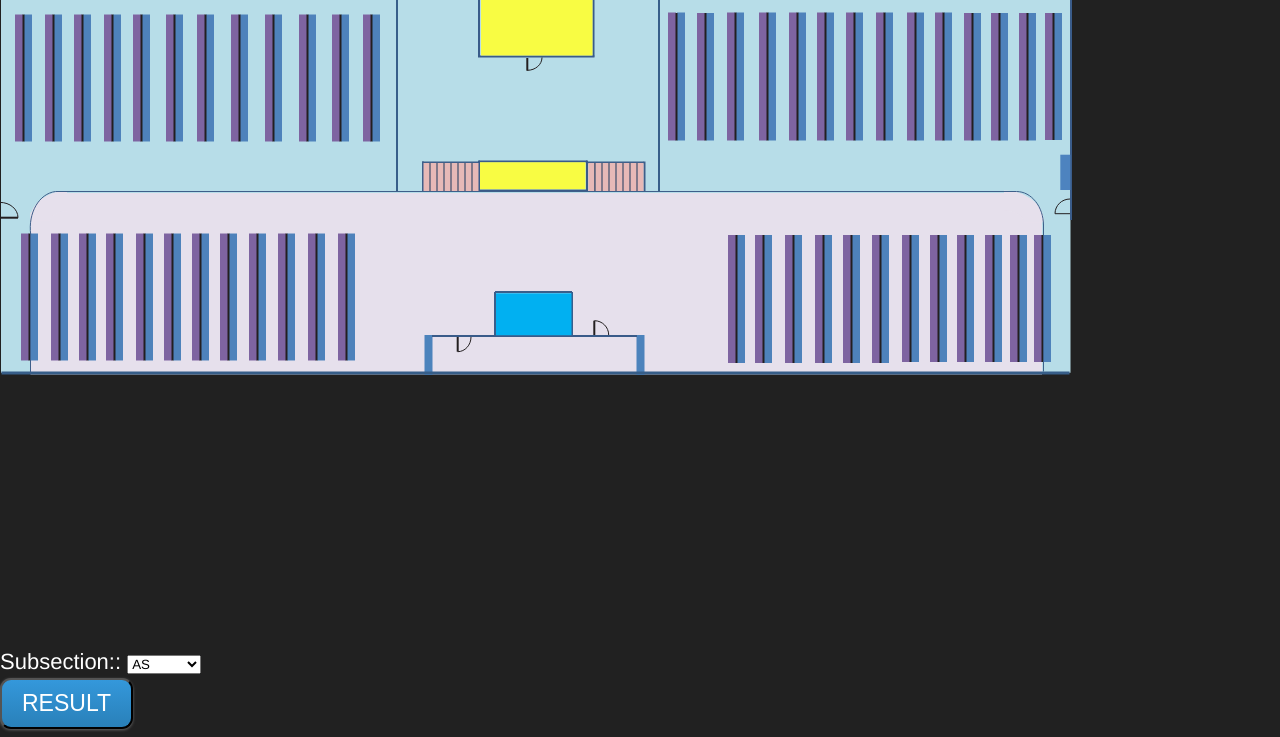
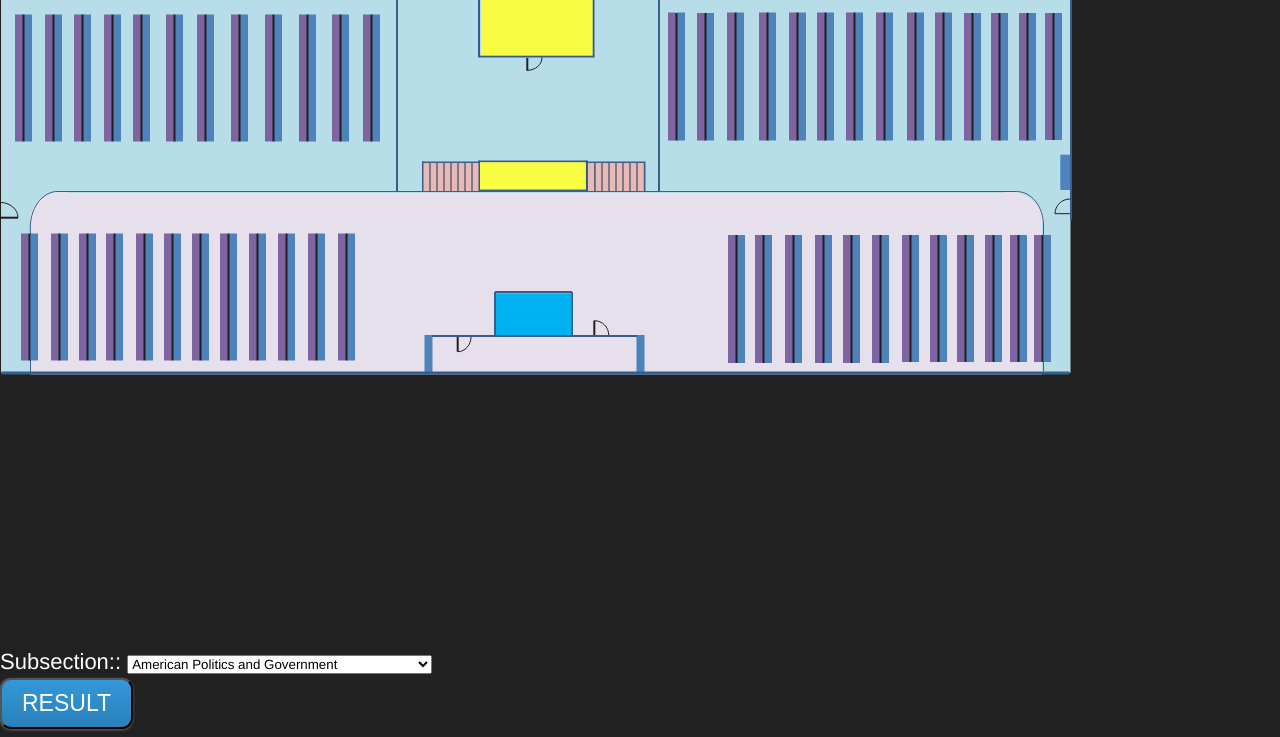
Before and after one commit to IsmaelLangit/Midterm_WebLab, a plain HTML site: page Web-App/5thfloor.html in a window 1280 px wide. Shown: the part 63-800 px from the top of the page. Drawn offline with Linux system fonts and the light colour scheme.

Commit message:
added drop down list to 5th floor html

```diff
--- a/Web-App/5thfloor.html
+++ b/Web-App/5thfloor.html
@@ -308,30 +308,25 @@
     <form id="floor-form">
       <span id ="subsection-span">Subsection:</span>:
       <select id="floor-mySelect">
-        <option value="AS">AS</option>
-        <option value="As-Pr">As-Pr</option>
-        <option value="ASR">ASR</option>
-        <option value="ArR">ArR</option>
-        <option value="F">F</option>
-        <option value="FIC">FIC</option>
-        <option value="FR">FR</option>
-        <option value="G">G</option>
-        <option value="GN">GN</option>
-        <option value="GR">GR</option>
-        <option value="Hg">Hg</option>
-        <option value="HgR">HgR</option>
-        <option value="La">La</option>
-        <option value="La-PR">La-PR</option>
-        <option value="Li">Li</option>
-        <option value="LiR">LiR</option>
-        <option value="PP">PP</option>
-        <option value="PS">PS</option>
-        <option value="PS-PR">PS-PR</option>
-        <option value="PSR">PSR</option>
-        <option value="Re">Re</option>
-        <option value="SS">SS</option>
-        <option value="SSG-PR">SSG-PR</option>
-        <option value="SS-PR">SS-PR</option>
+        <option value="American Politics and Government">American Politics and Government</option>
+		<option value="Criminal Law and Civil Code">Criminal Law and Civil Code</option>
+		<option value="Educational Psychology">Educational Psychology</option>
+		<option value="Encyclopedia and Books of Knowledge">Encyclopedia and Books of Knowledge</option>
+		<option value="Environment and Society">Environment and Society</option>
+		<option value="Generalities">Generalities</option>
+		<option value="History of Education">History of Education</option>
+		<option value="Land Economics">Land Economics</option>
+		<option value="Language">Language</option>
+		<option value="Law and Official Gazette">Law and Official Gazette</option>
+		<option value="Law and Supreme Court Reports">Law and Supreme Court Reports</option>
+		<option value="Mental Health">Mental Health</option>
+		<option value="Philosophy and Psychology">Philosophy and Psychology</option>
+		<option value="Principles of Guidance Counseling">Principles of Guidance Counseling</option>
+		<option value="Programming and Data Structures">Programming and Data Structures</option>
+		<option value="Pure Science Bound Periodicals">Pure Science Bound Periodicals</option>
+		<option value="Review Material(Engr Edu and Social Sciences)">Review Material(Engr Edu and Social Sciences)</option>
+		<option value="Subject Reference">Subject Reference</option>
+
       </select>
     </form>
 </div>
```
